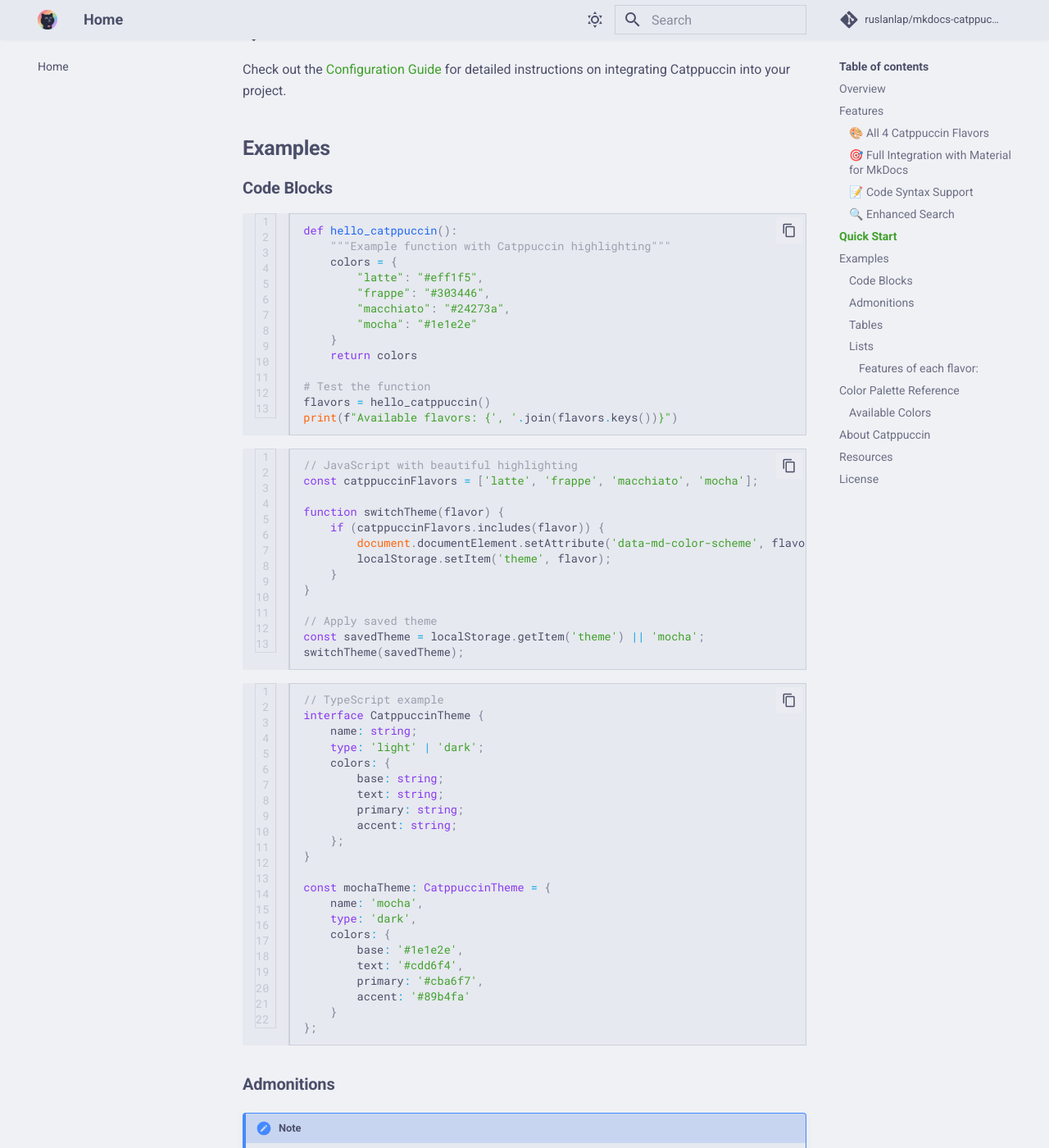
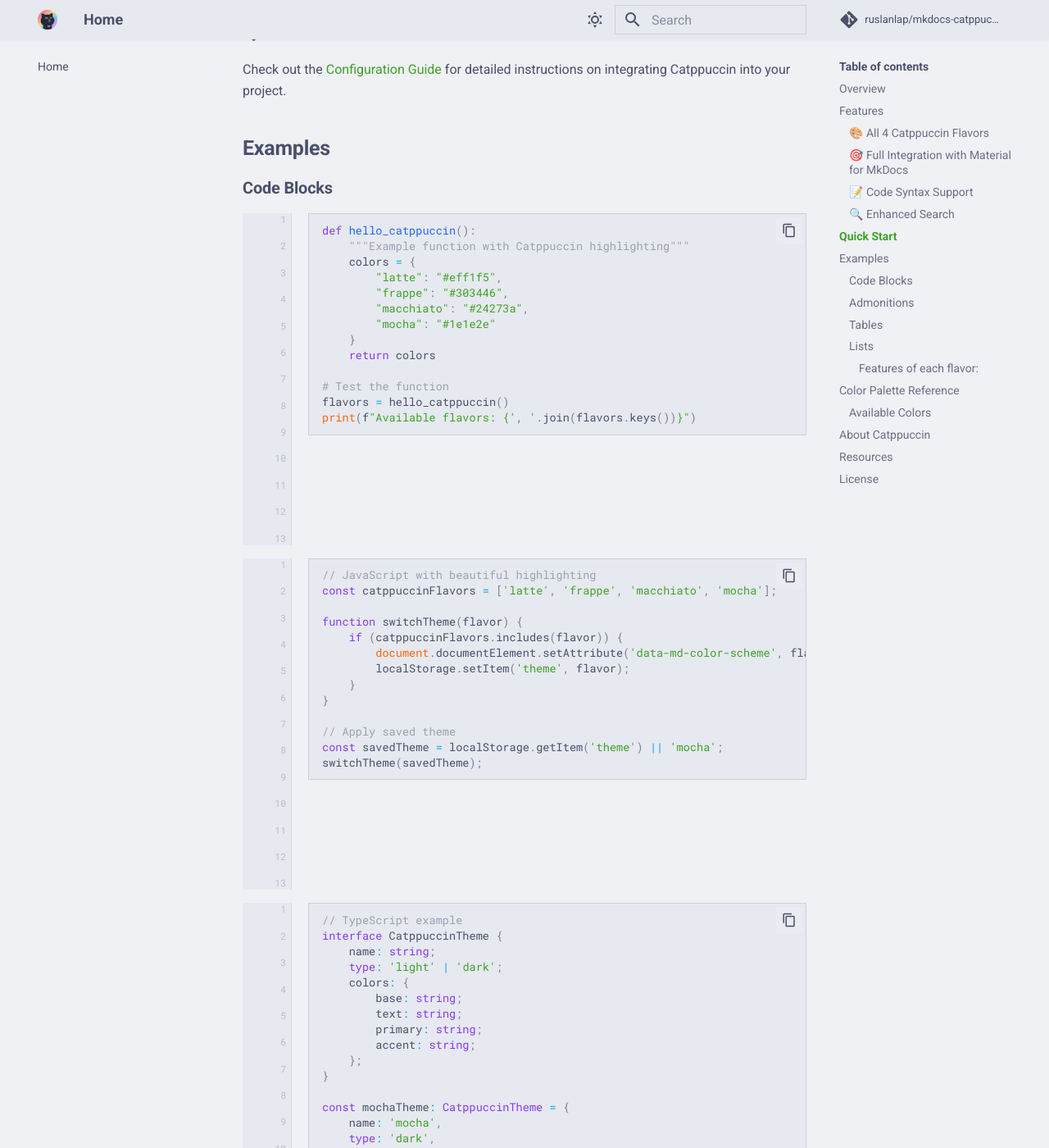
Before and after one commit to ruslanlap/mkdocs-catppuccin, an MkDocs documentation site: the page built from docs/index.md, in a window 1280 px wide and 1400 px high, scrolled down 1132 px. Shown: the whole window at 82% size. Built offline with MkDocs 1.6.1 and Material for MkDocs 9.7.7, drawn with Linux system fonts in a browser that asks for light colours; comment, search, counter and statistics services are not loaded.

Commit message:
fix line numbers

```diff
--- a/docs/stylesheets/extra.css
+++ b/docs/stylesheets/extra.css
@@ -1029,41 +1029,77 @@
 /* Line numbers container */
 .linenos {
   background-color: var(--md-code-bg-color);
-  color: var(--md-code-hl-number-color) !important;
-  border-right: 0.05rem solid var(--md-code-hl-color);
-  padding: 0 0.75rem !important;
+  color: var(--md-code-hl-comment-color) !important;
+  border-right: 0.1rem solid var(--md-code-hl-color);
+  padding: 0.5rem 1rem 0.5rem 0.5rem !important;
   vertical-align: top;
   user-select: none;
+  min-width: 3rem;
 }
 
-/* Line numbers text - use overlay colors for better visibility */
+/* Line numbers div container */
+.linenodiv {
+  padding: 0 !important;
+  margin: 0 !important;
+}
+
+/* Line numbers pre element */
 .linenodiv pre {
+  background-color: transparent !important;
+  border: none !important;
+  padding: 0 !important;
+  margin: 0 !important;
+  text-align: right !important;
   color: var(--md-code-hl-comment-color) !important;
-  opacity: 0.7 !important;
+  opacity: 0.6 !important;
+  font-size: 0.85em !important;
 }
 
 /* Line numbers on hover - make them more visible */
 .linenos:hover .linenodiv pre {
-  opacity: 1 !important;
-  color: var(--md-default-fg-color) !important;
+  opacity: 0.9 !important;
+}
+
+/* Individual line number spans */
+.linenodiv span.normal {
+  display: block;
+  color: inherit !important;
+  text-align: right !important;
+  padding-right: 0.5rem;
 }
 
 /* Line number links */
 .linenodiv a {
-  color: var(--md-code-hl-comment-color) !important;
+  color: inherit !important;
+  text-decoration: none !important;
+  display: inline-block;
+  width: 100%;
+  text-align: right;
 }
 
 .linenodiv a:hover {
   color: var(--md-accent-fg-color) !important;
+  opacity: 1 !important;
 }
 
-/* Ensure line numbers have proper spacing and visibility */
-.linenodiv span.normal {
-  color: var(--md-code-hl-comment-color) !important;
-  opacity: 0.7;
+/* Highlight table styling */
+.highlighttable {
+  border-spacing: 0 !important;
+  border-collapse: collapse !important;
+  width: 100%;
 }
 
-.linenos:hover span.normal {
-  opacity: 1;
-  color: var(--md-default-fg-color) !important;
+.highlighttable tr {
+  border: none !important;
 }
+
+.highlighttable td {
+  padding: 0 !important;
+  border: none !important;
+}
+
+/* Code cell (right side) */
+.highlighttable td.code {
+  padding-left: 1rem !important;
+  width: 100%;
+}
```
